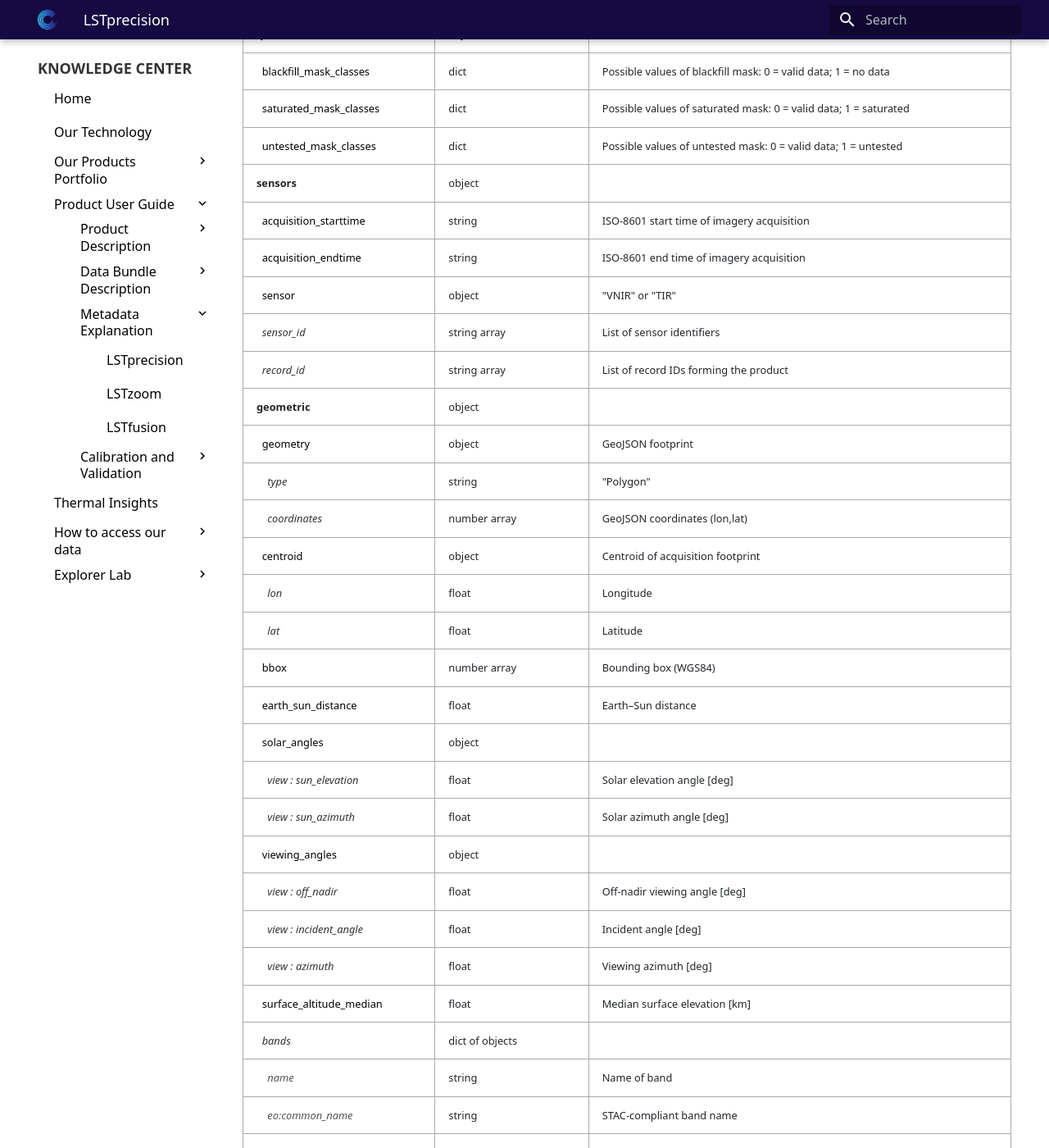
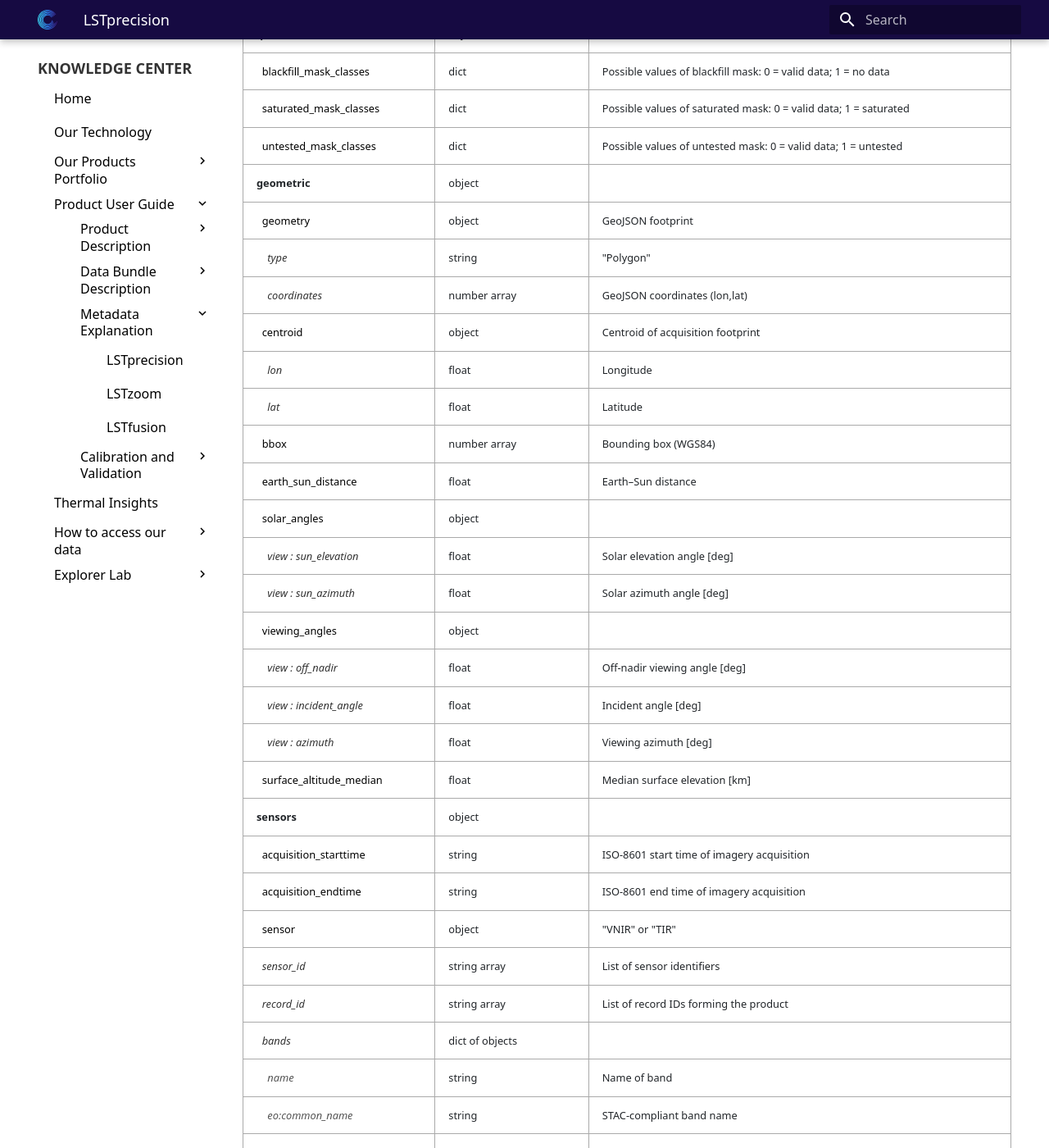
Before and after one commit to constellr/product-lst, an MkDocs documentation site: the page built from docs/LST-precision-metadata.md, in a window 1280 px wide and 1400 px high, scrolled down 1420 px. Shown: the whole window at 82% size. Built offline with MkDocs 1.6.1 and Material for MkDocs 9.7.7, drawn with Linux system fonts in a browser that asks for light colours; the version menu is left out; some of the changed lines change nothing that is shown.

Commit message:
Change the position of the geometric section for more clarity

```diff
--- a/docs/LST-precision-metadata.md
+++ b/docs/LST-precision-metadata.md
@@ -65,14 +65,6 @@ This page describes the metadata file used for L2A products.
   <tr><td class="level-2">&nbsp;&nbsp;saturated_mask_classes</td><td>dict</td><td>Possible values of saturated mask: 0 = valid data; 1 = saturated </td></tr>
   <tr><td class="level-2">&nbsp;&nbsp;untested_mask_classes</td><td>dict</td><td>Possible values of untested mask: 0 = valid data; 1 = untested </td></tr>
 
-  <!-- sensors -->
-  <tr><td class="level-1">sensors</td><td>object</td><td></td></tr>
-  <tr><td class="level-2">&nbsp;&nbsp;acquisition_starttime</td><td>string</td><td>ISO-8601 start time of imagery acquisition</td></tr>
-  <tr><td class="level-2">&nbsp;&nbsp;acquisition_endtime</td><td>string</td><td>ISO-8601 end time of imagery acquisition</td></tr>
-  <tr><td class="level-2">&nbsp;&nbsp;sensor</td><td>object</td><td>"VNIR" or "TIR"</td></tr>
-  <tr><td class="level-3">&nbsp;&nbsp;sensor_id</td><td>string array</td><td>List of sensor identifiers</td></tr>
-  <tr><td class="level-3">&nbsp;&nbsp;record_id</td><td>string array</td><td>List of record IDs forming the product</td></tr>
-
   <!-- geometric -->
 <tr><td class="level-1">geometric</td><td>object</td><td></td></tr>
 
@@ -98,7 +90,13 @@ This page describes the metadata file used for L2A products.
 
 <tr><td class="level-2">&nbsp;&nbsp;surface_altitude_median</td><td>float</td><td>Median surface elevation [km]</td></tr>
 
-
+  <!-- sensors -->
+  <tr><td class="level-1">sensors</td><td>object</td><td></td></tr>
+  <tr><td class="level-2">&nbsp;&nbsp;acquisition_starttime</td><td>string</td><td>ISO-8601 start time of imagery acquisition</td></tr>
+  <tr><td class="level-2">&nbsp;&nbsp;acquisition_endtime</td><td>string</td><td>ISO-8601 end time of imagery acquisition</td></tr>
+  <tr><td class="level-2">&nbsp;&nbsp;sensor</td><td>object</td><td>"VNIR" or "TIR"</td></tr>
+  <tr><td class="level-3">&nbsp;&nbsp;sensor_id</td><td>string array</td><td>List of sensor identifiers</td></tr>
+  <tr><td class="level-3">&nbsp;&nbsp;record_id</td><td>string array</td><td>List of record IDs forming the product</td></tr>
 
   <!-- bands -->
   <tr><td class="level-3">&nbsp;&nbsp;bands</td><td>dict of objects</td><td></td></tr>
```
